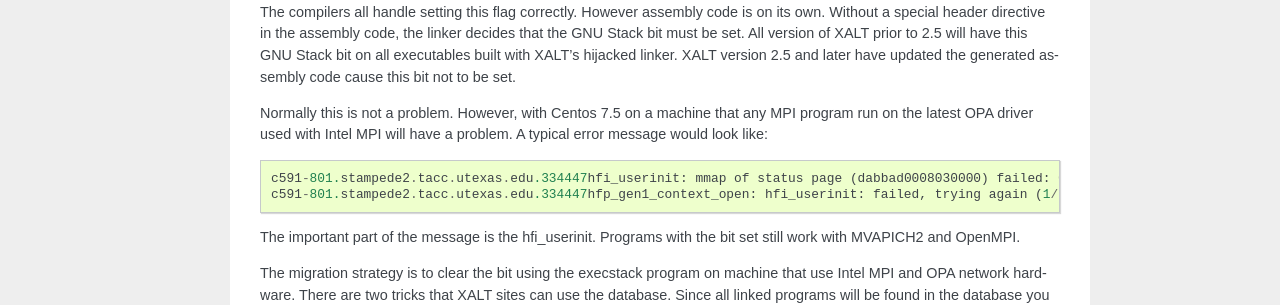
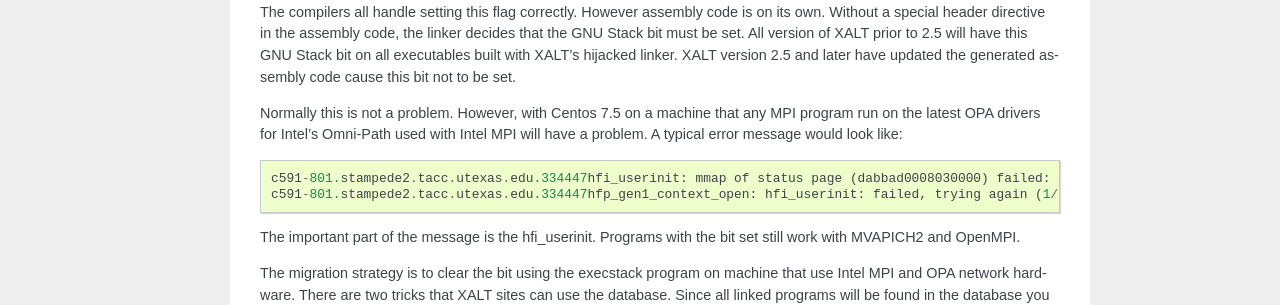
Before and after one commit to xalt/xalt, a Sphinx documentation site: the page built from docs/source/090_execstack.rst, in a window 1280 px wide. Shown: the part 892-1197 px from the top of the page. Built offline with Sphinx 7.4.7, drawn with Linux system fonts in a browser that asks for light colours.

Commit message:
Added Omni-Path to docs

```diff
--- a/docs/source/090_execstack.rst
+++ b/docs/source/090_execstack.rst
@@ -63,8 +63,9 @@
 not to be set.
 
 Normally this is not a problem.  However, with Centos 7.5 on a machine
-that any MPI program run on the latest OPA driver used with Intel MPI
-will have a problem.  A typical error message would look like::
+that any MPI program run on the latest OPA drivers for Intel's
+Omni-Path used with Intel MPI will have a problem.  A typical error
+message would look like::
 
     c591-801.stampede2.tacc.utexas.edu.334447hfi_userinit: mmap of status page (dabbad0008030000) failed: Operation not permitted
     c591-801.stampede2.tacc.utexas.edu.334447hfp_gen1_context_open: hfi_userinit: failed, trying again (1/3)
--- a/docs/source/999_faq.rst
+++ b/docs/source/999_faq.rst
@@ -12,8 +12,9 @@
     than 4.8.5 (say Centos 6) then please see :ref:`old_gcc-label`
 
 
-Why when my site upgraded to Centos 7.5 and the latest OPA drivers and
-using Intel MPI, all XALT built programs have an error that looks like this?
+Why when my site upgraded to Centos 7.5 and the latest OPA drivers for
+Intel's Omni-Path and using Intel MPI, all XALT built programs have an
+error that looks like this?
 
     c591-801.stampede2.tacc.utexas.edu.334447hfi_userinit: mmap of status page (dabbad0008030000) failed: Operation not permitted
     c591-801.stampede2.tacc.utexas.edu.334447hfp_gen1_context_open: hfi_userinit: failed, trying again (1/3)
```
